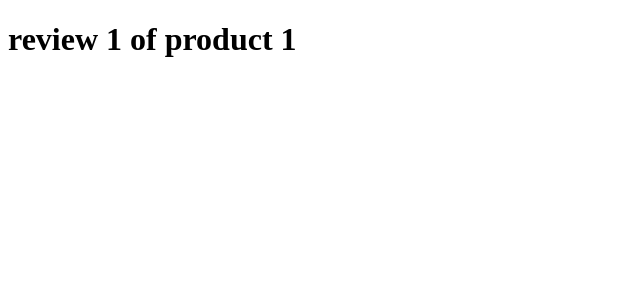
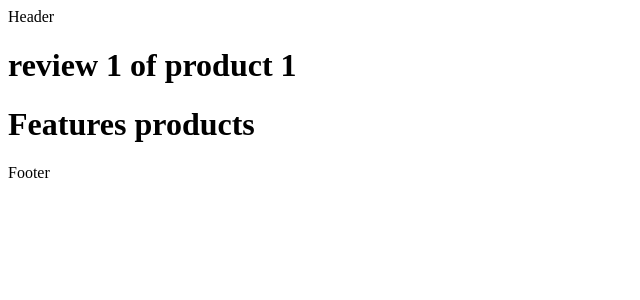
Before and after one commit to soundarya-ms3/nextjs-learning, a Next.js app: page /product/1/reviews/1 in a window 1280 px wide. Shown: the top 300 px of the page, without its empty margins (0-640 px from the left). Built offline with nearby package versions, Linux system fonts and the light colour scheme.

Commit message:
Added layout, nested layout, route group layouts

```diff
--- a/src/app/layout.tsx
+++ b/src/app/layout.tsx
@@ -1,16 +1,20 @@
 export const metadata = {
-  title: 'Next.js',
-  description: 'Generated by Next.js',
-}
+  title: "Next.js",
+  description: "Generated by Next.js",
+};
 
 export default function RootLayout({
   children,
 }: {
-  children: React.ReactNode
+  children: React.ReactNode;
 }) {
   return (
     <html lang="en">
-      <body>{children}</body>
+      <body>
+        <header>Header</header>
+        {children}
+        <footer>Footer</footer>
+      </body>
     </html>
-  )
+  );
 }
--- /dev/null
+++ b/src/app/product/[productId]/layout.tsx
@@ -0,0 +1,12 @@
+export default function ProductDetailsLayout({
+  children,
+}: {
+  children: React.ReactNode;
+}) {
+  return (
+    <>
+      {children}
+      <h1>Features products</h1>
+    </>
+  );
+}
```
Also changed, not shown: src/app/(auth)/(with-auth-layout)/layout.tsx (added, +12 -0 lines), src/app/(auth)/(with-auth-layout)/login/page.tsx (renamed from src/app/(auth)/login/page.tsx), src/app/(auth)/(with-auth-layout)/register/page.tsx (renamed from src/app/(auth)/register/page.tsx).
